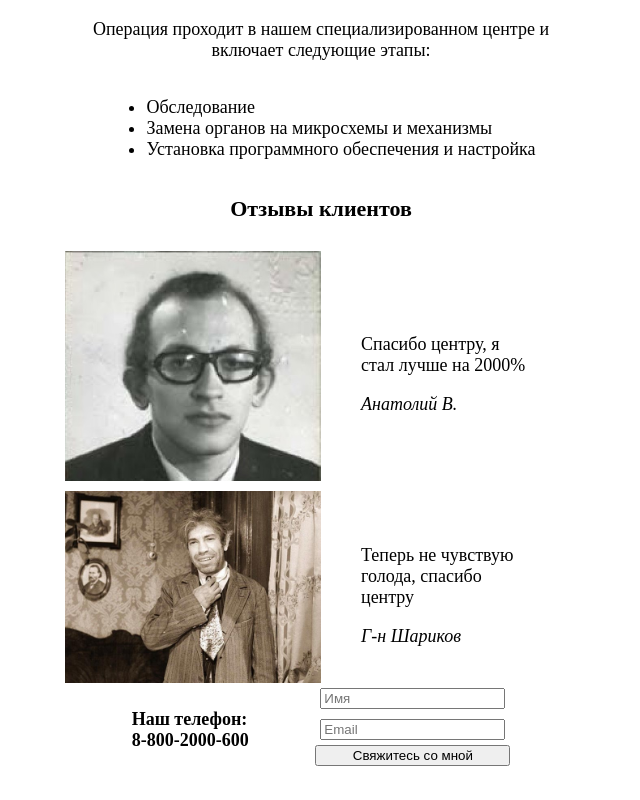
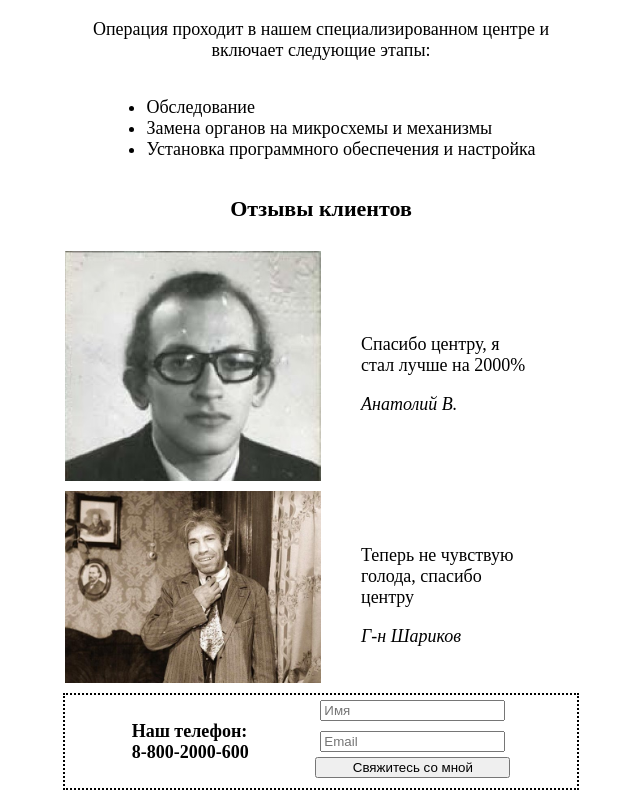
Before and after one commit to Kulabuhov-Alexey/get_cyborg, a plain HTML site: page index.html in a window 1280 px wide. Shown: the part 1173-1973 px from the top of the page, without its empty margins (319-959 px from the left). Before the commit the page ends 1949 px from the top, so only its background shows below. Drawn offline with Linux system fonts and the light colour scheme.

Commit message:
add border

```diff
--- a/style/style.css
+++ b/style/style.css
@@ -142,6 +142,8 @@ body {
   -webkit-box-pack: space-evenly;
   -ms-flex-pack: space-evenly;
   justify-content: space-evenly;
+  border: 2px dotted black;
+  margin: 10px;
 }
 
 .contacts form {
```
